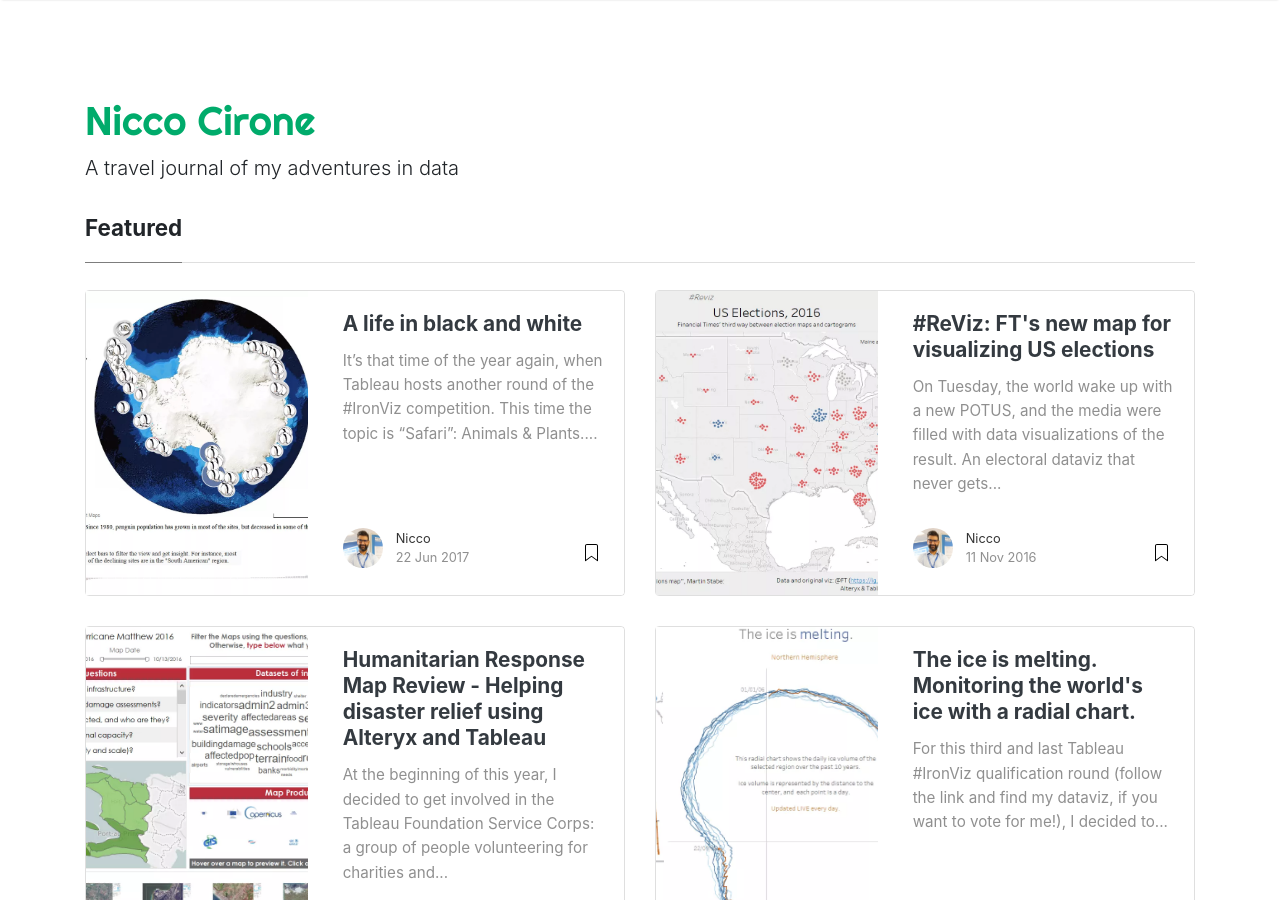
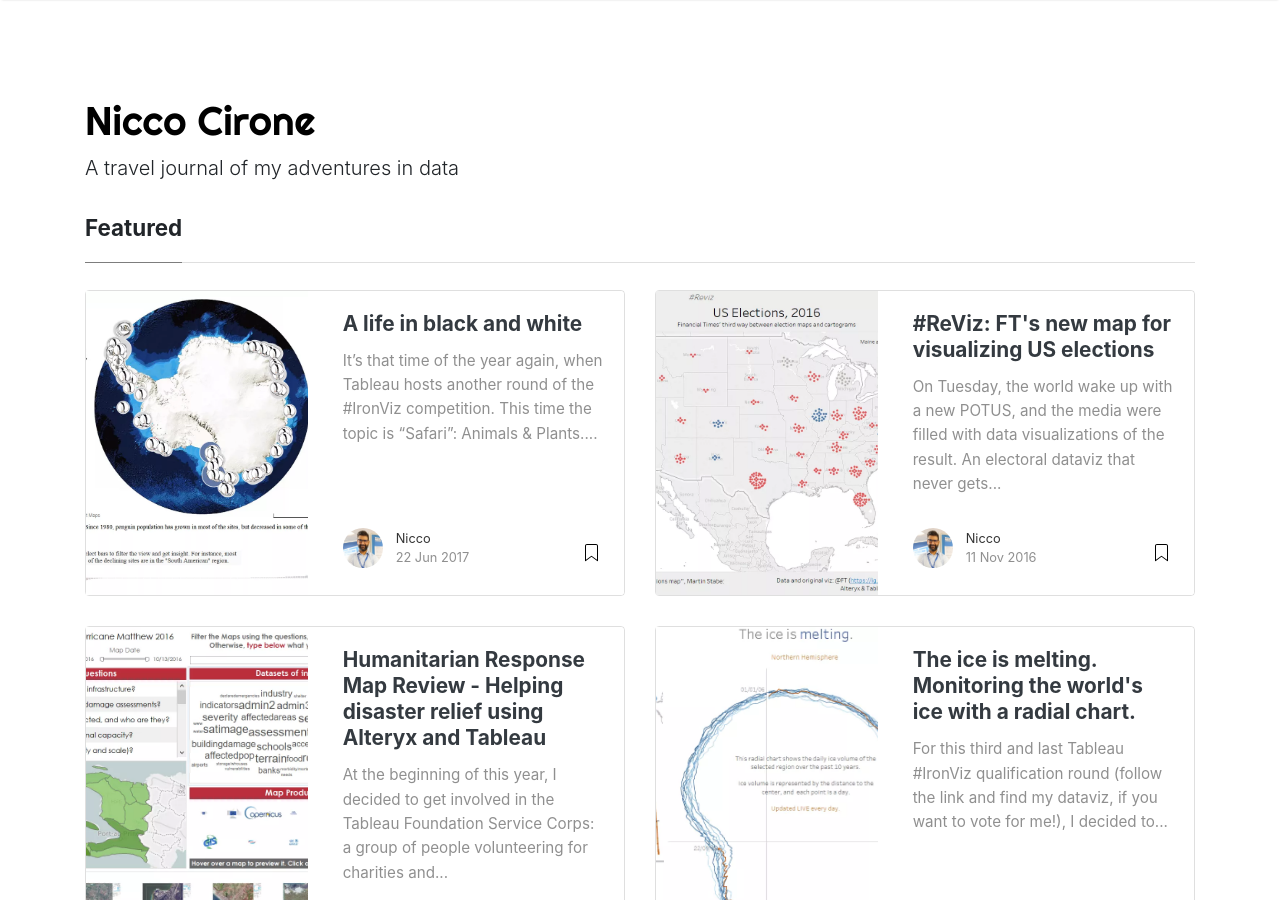
Before and after one commit to Nicco-Cirone/blog, a Jekyll site: the page built from index.html, in a window 1280 px wide and 900 px high. Built offline with Jekyll 4.4.1, drawn with Linux system fonts in a browser that asks for light colours; nearby versions of some CDN libraries; the list of posts is cut into pages by our own code.

Commit message:
Update default.html

```diff
--- a/_layouts/default.html
+++ b/_layouts/default.html
@@ -99,7 +99,7 @@ ga('send', 'pageview');
 <!-- Site Title
 ================================================== -->
 <div class="mainheading">
-    <h1 class="sitetitle"><a href="{{ site.baseurl }}/">{{ site.name }}</a></h1>
+    <h1 class="sitetitle"><a style="color: #000000;" href="{{ site.baseurl }}/">{{ site.name }}</a></h1>
     <p class="lead">
         {{ site.description }}
     </p>
```
